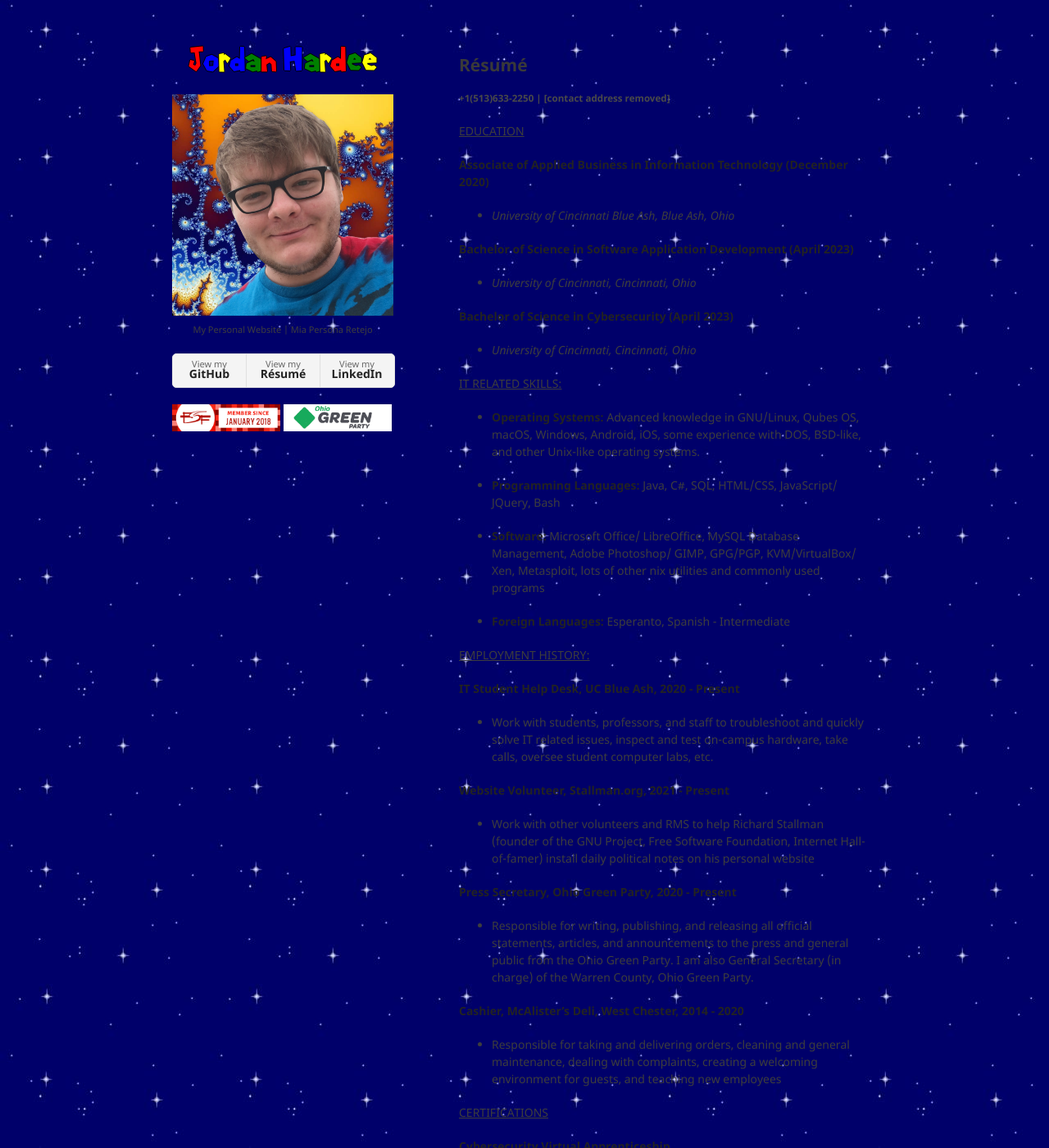
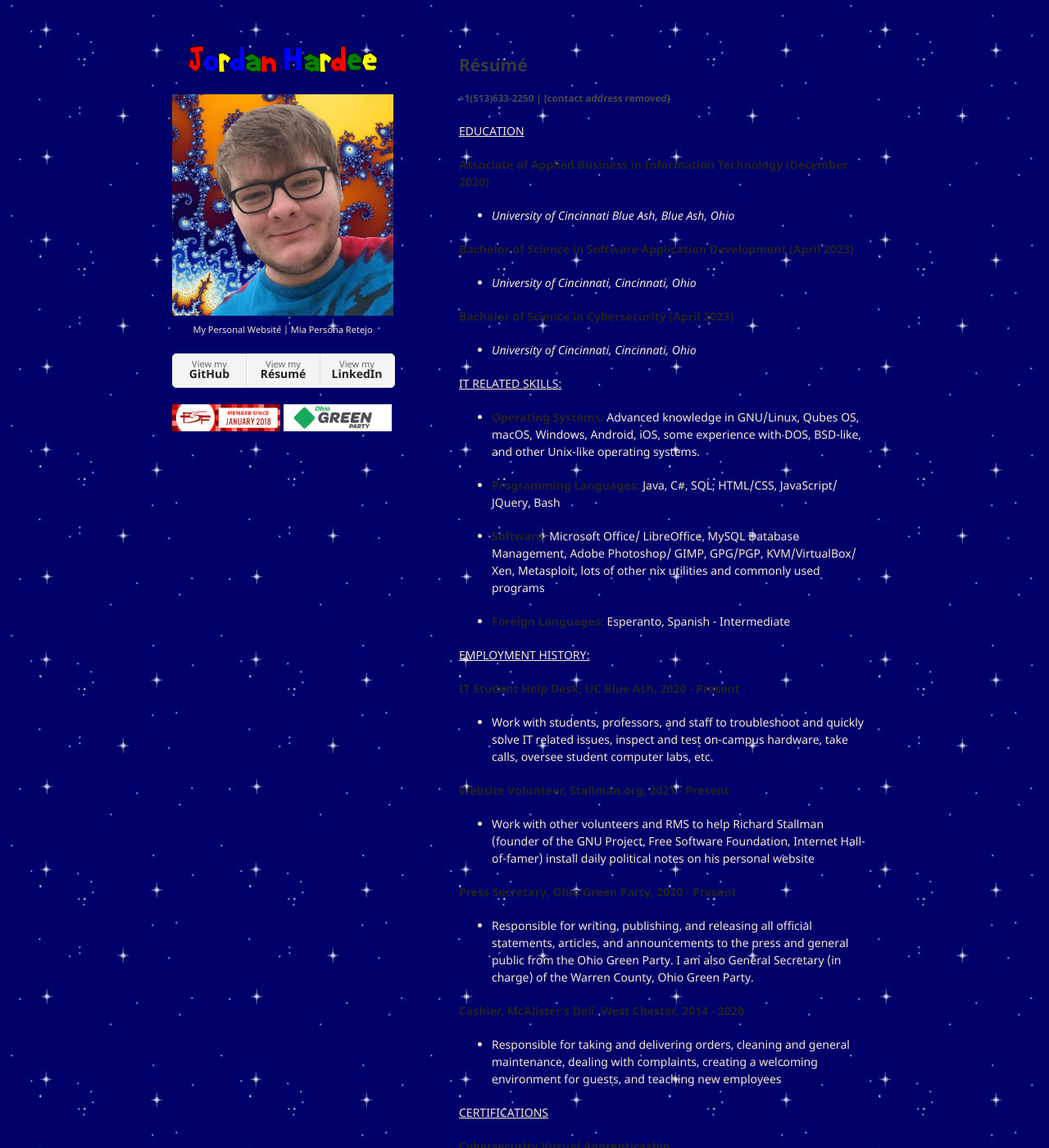
Before and after one commit to jordanhardee/jordanhardee.github.io, a Jekyll site: the page built from resume.md, in a window 1280 px wide and 1400 px high. Shown: the whole window at 82% size. Built offline with Jekyll 4.4.1, drawn with Linux system fonts in a browser that asks for light colours; our own code applies the rules of GitHub Pages for plain Markdown files.

Commit message:
text color change

```diff
--- a/_sass/jekyll-theme-minimal.scss
+++ b/_sass/jekyll-theme-minimal.scss
@@ -13,7 +13,8 @@
   background-repeat: repeat;
   padding:50px;
   font: 14px/1.5 "Noto Sans", "Mario", "Helvetica Neue", Helvetica, Arial, sans-serif;
-  color:#3d3d3d;
+  /*color:#3d3d3d;*/
+  color: rgb(248, 231, 205);
   font-weight:400;
 }
 
```
